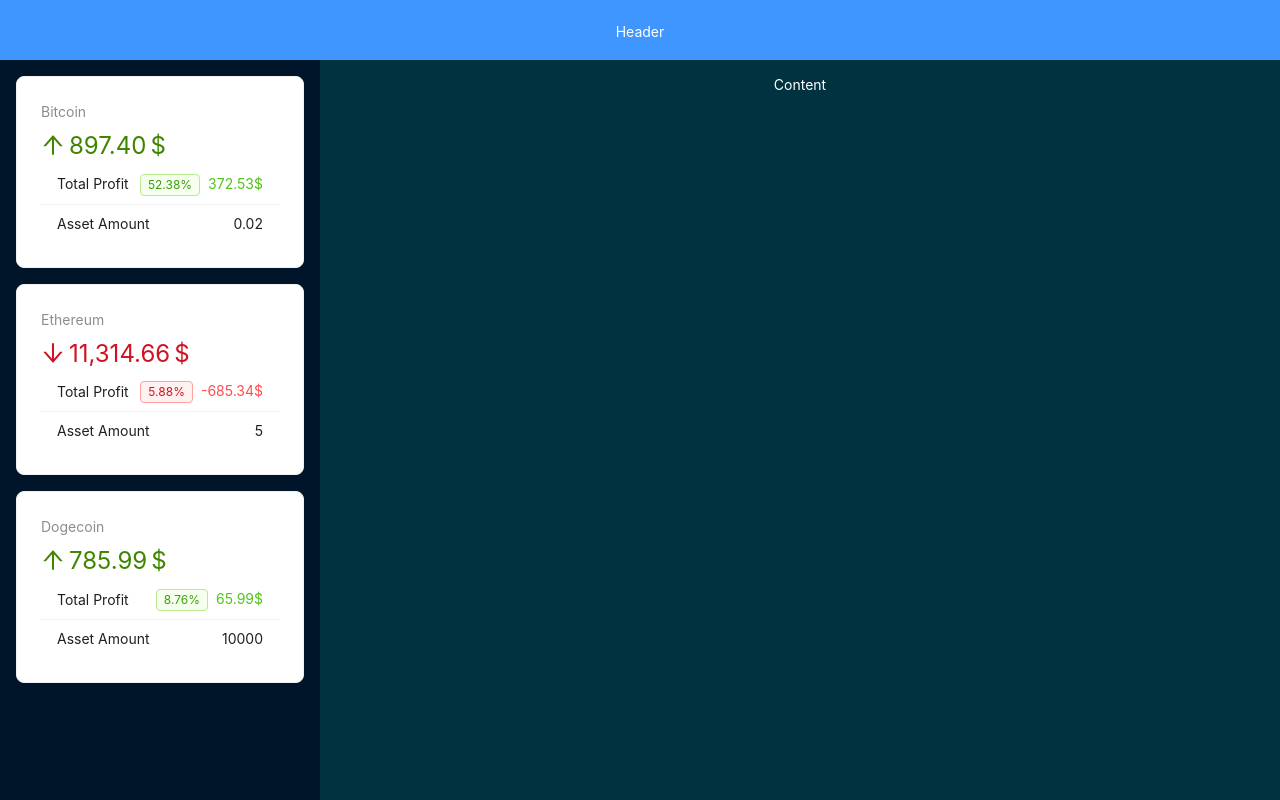
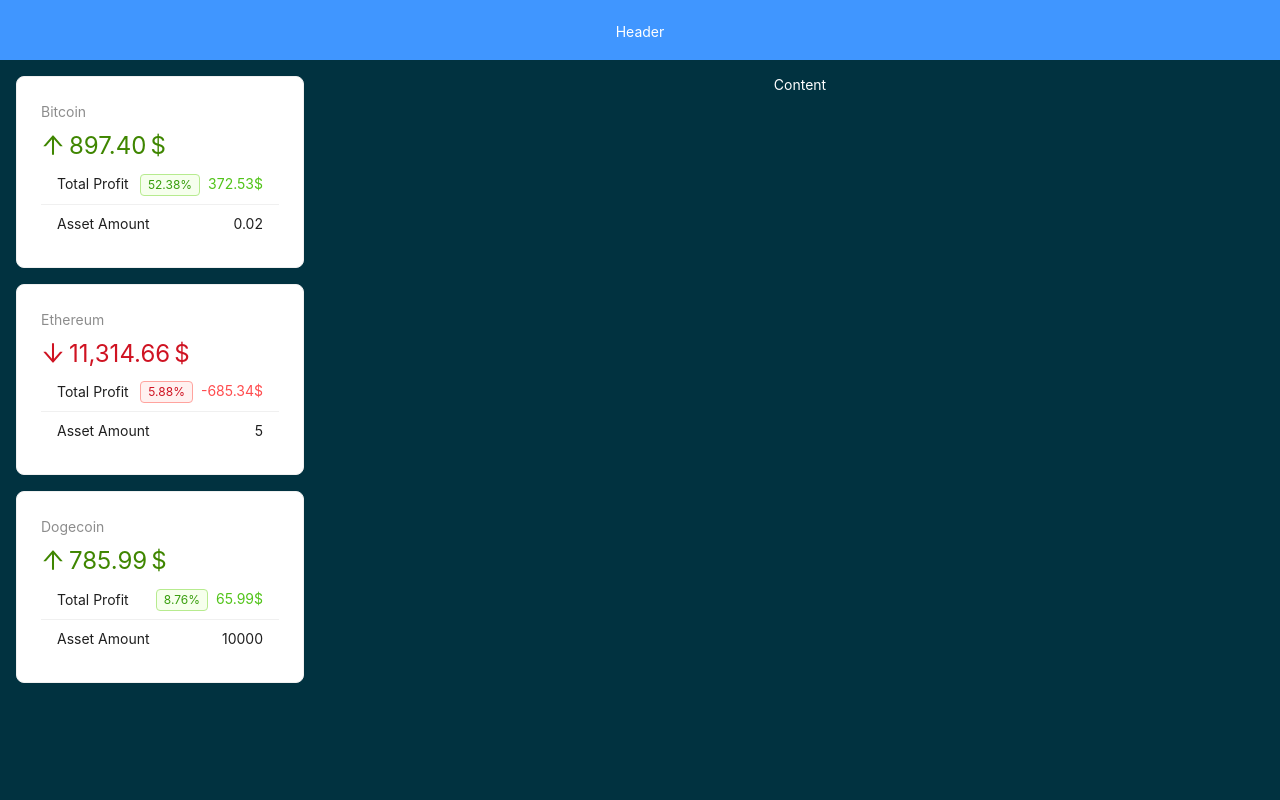
Before and after one commit to AnKlvy/Crypto-App-React, a React (Vite) app: page / in a window 1280 px wide. Built offline with nearby package versions, Linux system fonts and the light colour scheme.

Commit message:
common loading

```diff
--- a/src/App.jsx
+++ b/src/App.jsx
@@ -1,19 +1,10 @@
-import { Layout } from "antd";
-import AppHeader from "./components/layout/AppHeader";
-import AppSider from "./components/layout/AppSider";
-import AppContent from "./components/layout/AppContent";
 import {CryptoContextProvider} from "./context/crypto-context.jsx";
+import AppLayout from "./components/layout/AppLayout.jsx";
 
 export default function App() {
-  return (
-    <CryptoContextProvider>
-        <Layout>
-            <AppHeader />
-            <Layout>
-                <AppSider />
-                <AppContent />
-            </Layout>
-        </Layout>
-    </CryptoContextProvider>
-  );
+    return (
+        <CryptoContextProvider>
+            <AppLayout/>
+        </CryptoContextProvider>
+    );
 }
--- /dev/null
+++ b/src/components/layout/AppLayout.jsx
@@ -0,0 +1,22 @@
+import AppHeader from "./AppHeader.jsx";
+import {Layout, Spin} from "antd";
+import AppSider from "./AppSider.jsx";
+import AppContent from "./AppContent.jsx";
+import {useContext} from "react";
+import CryptoContext from "../../context/crypto-context.jsx";
+
+export default function AppLayout() {
+    const {loading}=useContext(CryptoContext)
+    if (loading) {
+        return <Spin fullscreen/>;
+    }
+    return (
+        <Layout>
+            <AppHeader />
+            <Layout>
+                <AppSider />
+                <AppContent />
+            </Layout>
+        </Layout>
+    )
+}
--- a/src/components/layout/AppSider.jsx
+++ b/src/components/layout/AppSider.jsx
@@ -1,4 +1,4 @@
-import {Card, Layout, Statistic, List, Typography, Spin, Tag} from "antd";
+import {Card, Layout, Statistic, List, Typography, Tag} from "antd";
 import {ArrowUpOutlined, ArrowDownOutlined} from "@ant-design/icons";
 import {useContext} from "react";
 import {capitalize} from "../../utils.js";
@@ -6,14 +6,11 @@
 
 const siderStyle = {
     padding: "1rem",
+    backgroundColor: "#013240",
 };
 
 export default function AppSider() {
-const {loading, assets} = useContext(CryptoContext)
-
-    if (loading) {
-        return <Spin fullscreen/>;
-    }
+const {assets} = useContext(CryptoContext)
 
     return (<Layout.Sider width="25%" style={siderStyle}>
         {assets.map((asset) => (<Card key={asset.id} style={{marginBottom: "1rem"}}>
```
